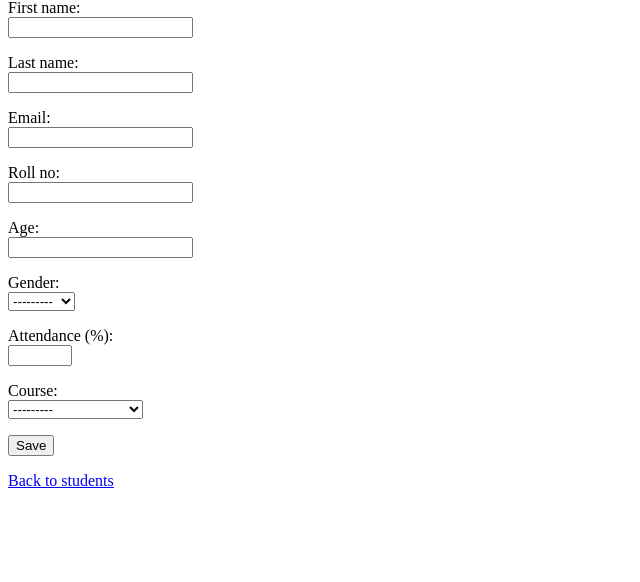
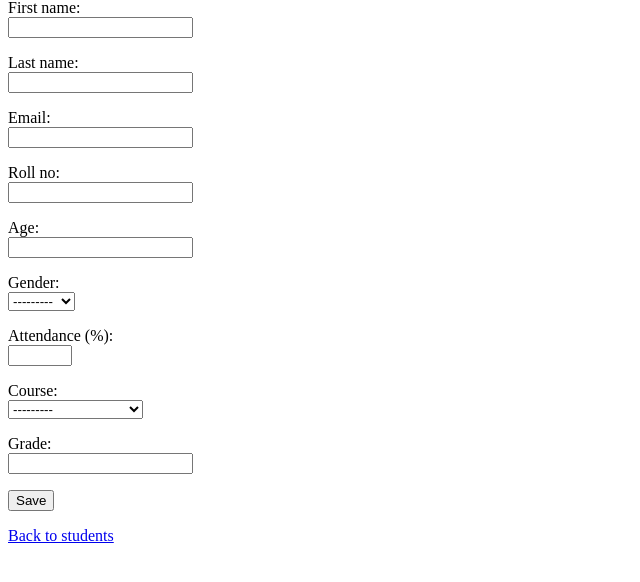
Before and after one commit to HSNAlekhya/Project-SMS, a Django app: page /add_student/ in a window 1280 px wide. Shown: the part 81-663 px from the top of the page, without its empty margins (0-640 px from the left). Run offline with Django 4.2, Linux system fonts and the light colour scheme; data comes from the database, SQL or seed files in the repository; both versions use the stored data as it was after the commit.

Commit message:
update the code

```diff
--- a/projectsms/app1/admin.py
+++ b/projectsms/app1/admin.py
@@ -4,7 +4,7 @@ from .models import Student, Course, SimpleCourse
 
 @admin.register(Student)
 class StudentAdmin(admin.ModelAdmin):
-	list_display = ('first_name', 'last_name', 'roll_no', 'email', 'age', 'gender', 'attendance',)
+	list_display = ('first_name', 'last_name', 'roll_no', 'email', 'age', 'gender', 'attendance','grade',)
 	filter_horizontal = ('courses','simple_courses',)
 
 
--- a/projectsms/app1/forms.py
+++ b/projectsms/app1/forms.py
@@ -6,14 +6,16 @@ class StudentForm(forms.ModelForm):
     class Meta:
         model = Student
         # keep only a single dropdown for course selection (selected_course)
-        fields = ['first_name', 'last_name', 'email', 'roll_no', 'age', 'gender', 'attendance', 'selected_course']
+        fields = ['first_name', 'last_name', 'email', 'roll_no', 'age', 'gender', 'attendance', 'selected_course','grade']
         widgets = {
-            'selected_course': forms.Select,
-            'gender': forms.Select,
+            'selected_course': forms.Select(),
+            'gender': forms.Select(),
             'attendance': forms.NumberInput(attrs={'min': 0, 'max': 100}),
+            'grade': forms.TextInput(attrs={'maxlength': 3}),
         }
         labels = {
             'selected_course': 'Course',
             'gender': 'Gender',
             'attendance': 'Attendance (%)',
+            'grade': 'Grade',
         }
--- a/projectsms/app1/models.py
+++ b/projectsms/app1/models.py
@@ -24,7 +24,9 @@ class Student(models.Model):
         ('O', 'Other'),
     )
     name = models.CharField(max_length=50)
-    gender = models.CharField(max_length=30, choices=GENDER_CHOICES, null=True, blank=True)
+    gender = models.CharField(max_length=1, choices=GENDER_CHOICES, blank=True)
+    grade = models.CharField(max_length=3, blank=True)
+
 
     def __str__(self):
         return f"{self.first_name} {self.last_name} ({self.roll_no})"
--- a/projectsms/templates/add_student.html
+++ b/projectsms/templates/add_student.html
@@ -40,6 +40,10 @@
         {{ form.selected_course.label_tag }}<br>
         {{ form.selected_course }}
     </p>
+    <p>
+        {{ form.grade.label_tag }}<br>
+        {{ form.grade }}
+    </p>
     <button type="submit">Save</button>
     </form>
     <p><a href="{% url 'view_students' %}">Back to students</a></p>
--- a/projectsms/templates/update_student.html
+++ b/projectsms/templates/update_student.html
@@ -40,6 +40,10 @@
         {{ form.selected_course.label_tag }}<br>
         {{ form.selected_course }}
     </p>
+    <p>
+        {{ form.grade.label_tag }}<br>
+        {{ form.grade }}
+    </p>
     <button type="submit">Save</button>
     </form>
     <p><a href="{% url 'view_students' %}">Back to students</a></p>
--- a/projectsms/templates/view_students.html
+++ b/projectsms/templates/view_students.html
@@ -12,7 +12,7 @@
     <h1>Students</h1>
     <p><a href="{% url 'add_student' %}">Add new student</a></p>
     <table class="students">
-    <tr><th>Roll Num</th><th>Name</th><th>Email</th><th>Age</th><th>Gender</th><th>Course</th><th>Attendance</th><th>Actions</th></tr>
+    <tr><th>Roll Num</th><th>Name</th><th>Email</th><th>Age</th><th>Gender</th><th>Course</th><th>Attendance</th><th>Grade</th><th>Actions</th></tr>
     {% for s in students %}
     <tr>
         <td>{{ s.roll_no }}</td>
@@ -20,6 +20,7 @@
         <td>{{ s.email }}</td>
         <td>{{ s.age }}</td>
         <td>{{ s.gender}}</td>
+        <td>{{ s.grade }}</td>
         <td>{% if s.selected_course %}{{ s.selected_course }}{% else %}-{% endif %}</td>
         <td>{% if s.attendance is not None %}{{ s.attendance }}%{% else %}-{% endif %}</td>
         <td>
```
Also changed, not shown: projectsms/app1/migrations/0009_student_grade_alter_student_gender.py (added), projectsms/db.sqlite3.
